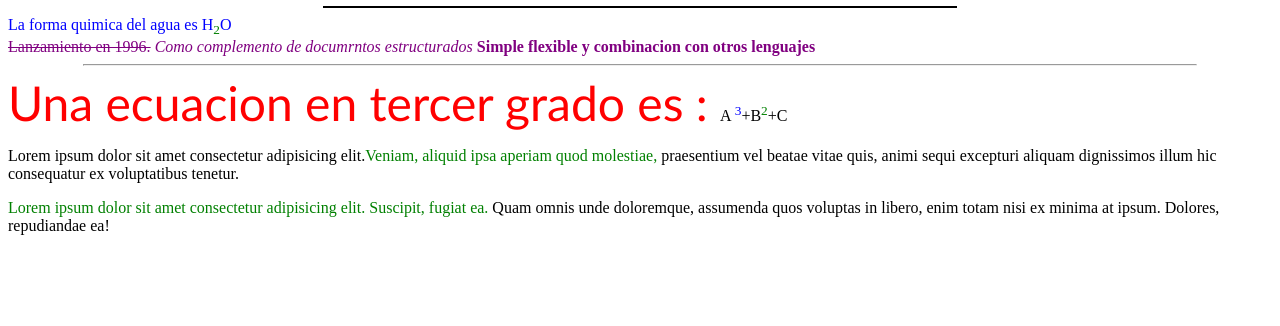
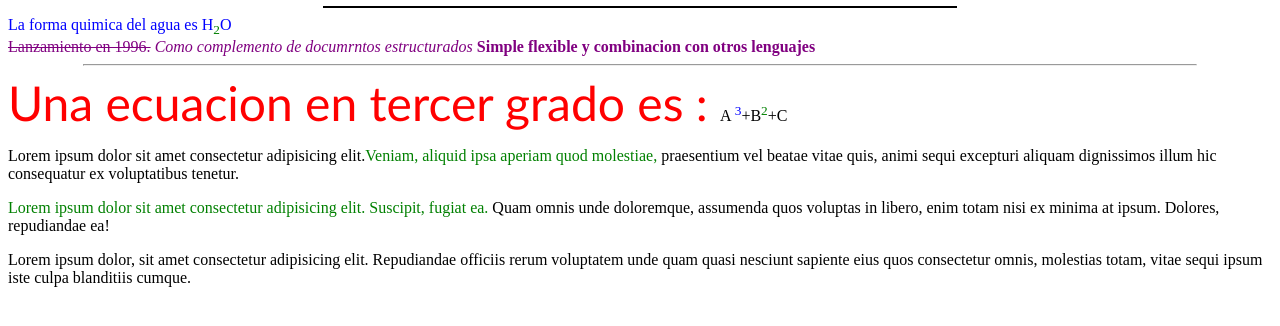
Before and after one commit to hpolo01/HTML, a plain HTML site: page TALLERES SEMANA 1-2/SEMANA 1-2 intro_html.html in a window 1280 px wide. Shown: the part 118-444 px from the top of the page. Drawn offline with Linux system fonts and the light colour scheme.

Commit message:
Update 11832022

```diff
--- a/TALLERES SEMANA 1-2/SEMANA 1-2 intro_html.html
+++ b/TALLERES SEMANA 1-2/SEMANA 1-2 intro_html.html
@@ -3,7 +3,7 @@
 <html>
   <head>
     <!-- Muestra el titulo de la pag web en la pestaña del navegador web -->
-      <title>INTRO HTML</title>
+      <title>INTRO HTML5</title>
       <!-- Configura aceptación de simbolos y caracteres especiales -->
       <meta charset="UTF-8">
   </head>
@@ -22,6 +22,7 @@
 </font>A <sup><font color="blue">3</font></sup>+B<sup><font color="green">2</font></sup>+C
 <p>Lorem ipsum dolor sit amet consectetur adipisicing elit.<font color="green">Veniam, aliquid ipsa aperiam quod molestiae,</font> praesentium vel beatae vitae quis, animi sequi excepturi aliquam dignissimos illum hic consequatur ex voluptatibus tenetur.</p>
 <p><font face="jokerman" color="green">Lorem ipsum dolor sit amet consectetur adipisicing elit. Suscipit, fugiat ea.</font> Quam omnis unde doloremque, assumenda quos voluptas in libero, enim totam nisi ex minima at ipsum. Dolores, repudiandae ea!</p>
+<p>Lorem ipsum dolor, sit amet consectetur adipisicing elit. Repudiandae officiis rerum voluptatem unde quam quasi nesciunt sapiente eius quos consectetur omnis, molestias totam, vitae sequi ipsum iste culpa blanditiis cumque.</p>
 
 
 </body>
```
